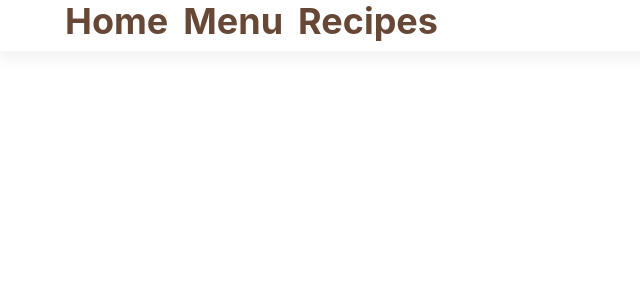
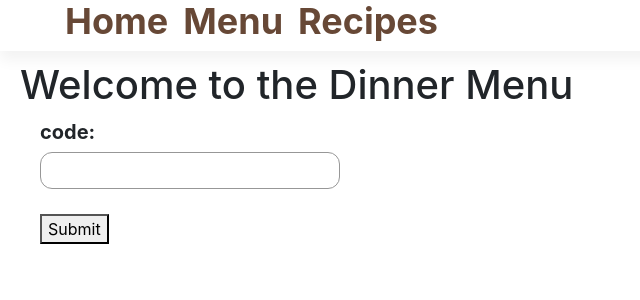
Before and after one commit to klogan14/Dinner_Menu, a React (Create React App) app: page / in a window 1280 px wide. Before the commit this address had no page. Shown: the top 300 px of the page, without its empty margins (0-640 px from the left). Built offline with nearby package versions, Linux system fonts and the light colour scheme.

Commit message:
add component to add a code

```diff
--- a/src/App.js
+++ b/src/App.js
@@ -2,16 +2,20 @@ import React from 'react';
 import { BrowserRouter as Router, Route, Routes } from 'react-router-dom'
 import Header from './components/Header';
 import Menu from './components/Menu';
+import Home from './components/Home';
+import {useState} from 'react'
 
 function App() {
 
+  const [code, setCode] = useState('');
 
   return (
     <Router>
       <Header />
       <Routes>
-        <Route path="/menu" element={<Menu />} />
+        <Route path="/menu" element={<Menu code={code}/>} />
         <Route path="/recipes"  />
+        <Route path="/" element={<Home setCode={setCode}/>} />
       </Routes>
     </Router>
   );
--- /dev/null
+++ b/src/components/Home.css
@@ -0,0 +1,35 @@
+.home-component label {
+    display: flex;
+    flex-direction: column;
+    font-size:20px;
+    font-weight: bold;
+    margin-bottom: 25px;
+}
+
+.home-component{
+    margin-left: 20px;
+}
+
+.home-component input{
+    border-radius: 12px;
+    border: 1px solid rgba(151, 151, 151, 1);
+    opacity: 1;
+    background-color: rgba(255, 255, 255, 1);
+    font-size: 18px;
+    padding: 4px;
+    margin-top: 5px;
+    width:300px;
+}
+.home-component form {
+    margin-left: 20px;
+}
+
+@media (min-width: 768px) {
+    .cart-component {
+      padding: 0 50px;
+    }
+
+    .cart-component input {
+      width: 50%;
+    }
+  }
--- /dev/null
+++ b/src/components/Home.js
@@ -0,0 +1,21 @@
+import './Home.css'
+function Home({setCode}) {
+    const submitCode = async (event) => {
+        event.preventDefault();
+        setCode(document.getElementById('code').value);
+    }
+    return (
+        <div className="home-component">
+            <h1>Welcome to the Dinner Menu</h1>
+            <form onSubmit={submitCode}>
+                <label htmlFor="code">
+                    code:
+                    <input id="code" onChange={(event) => setCode(event.target.value)}type='text'></input>
+                </label>
+                <button type="submit">Submit</button>
+            </form>
+        </div>
+    )
+}
+
+export default Home;
--- a/src/components/Menu.js
+++ b/src/components/Menu.js
@@ -1,17 +1,17 @@
 import axios from "axios";
-//import {  useEffect } from 'react';
+import {  useEffect } from 'react';
 
 
-function Menu() {
+function Menu({code}) {
     axios.defaults.baseURL = 'https://dinnermenuapi.azurewebsites.net';
 
-    // useEffect(() => {
-    //     axios.get('/api/GetMenu?')
-    //       .then((result) => {
-    //         console.log(result.data);
-    //       })
-    //       .catch(console.error);
-    //   }, []);
+    useEffect(() => {
+        axios.get(`/api/GetMenu?code=${code}&name=kyle`)
+          .then((result) => {
+            console.log(result.data);
+          })
+          .catch(console.error);
+      }, []);
 
 
     return (
```
